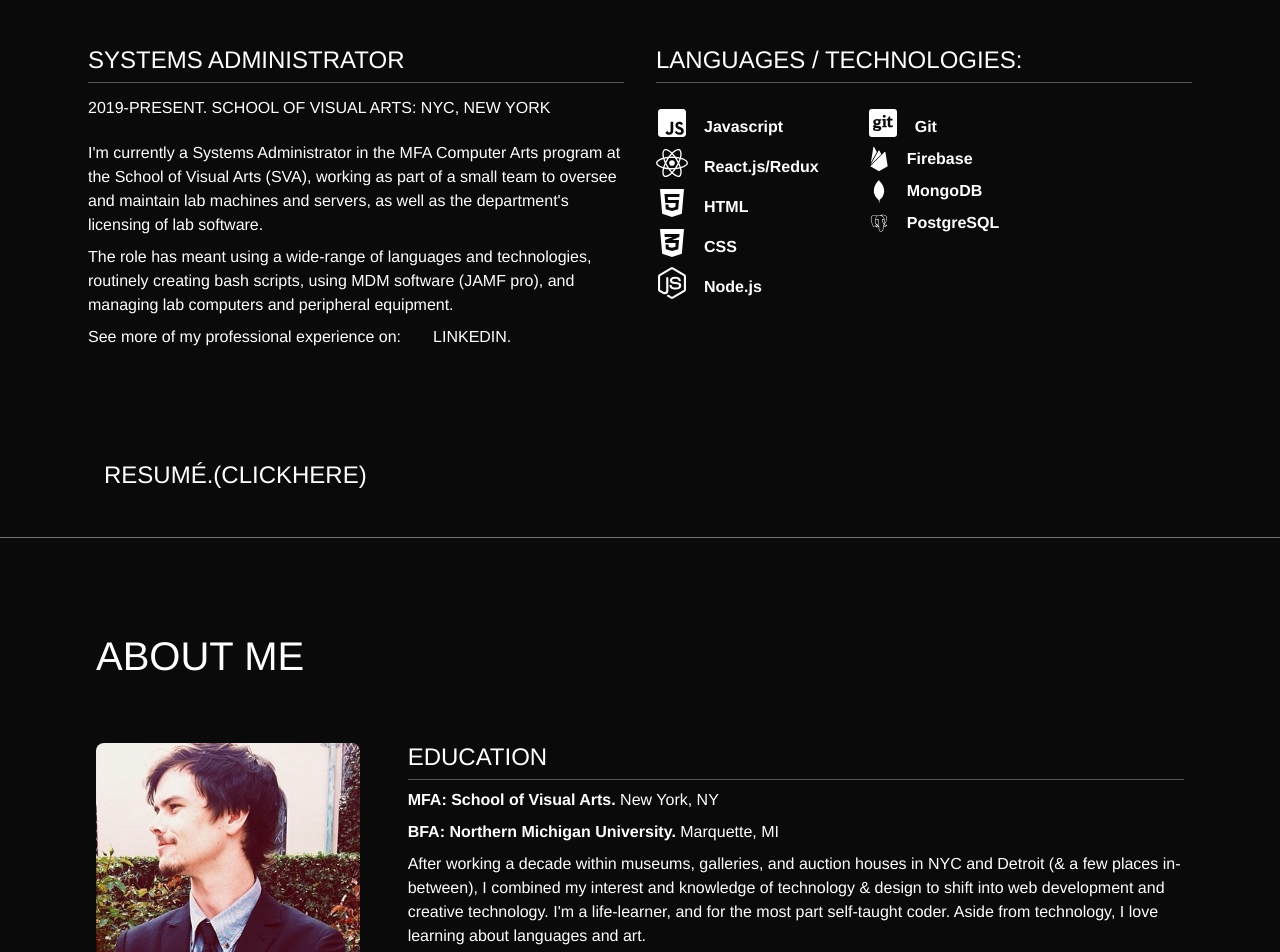
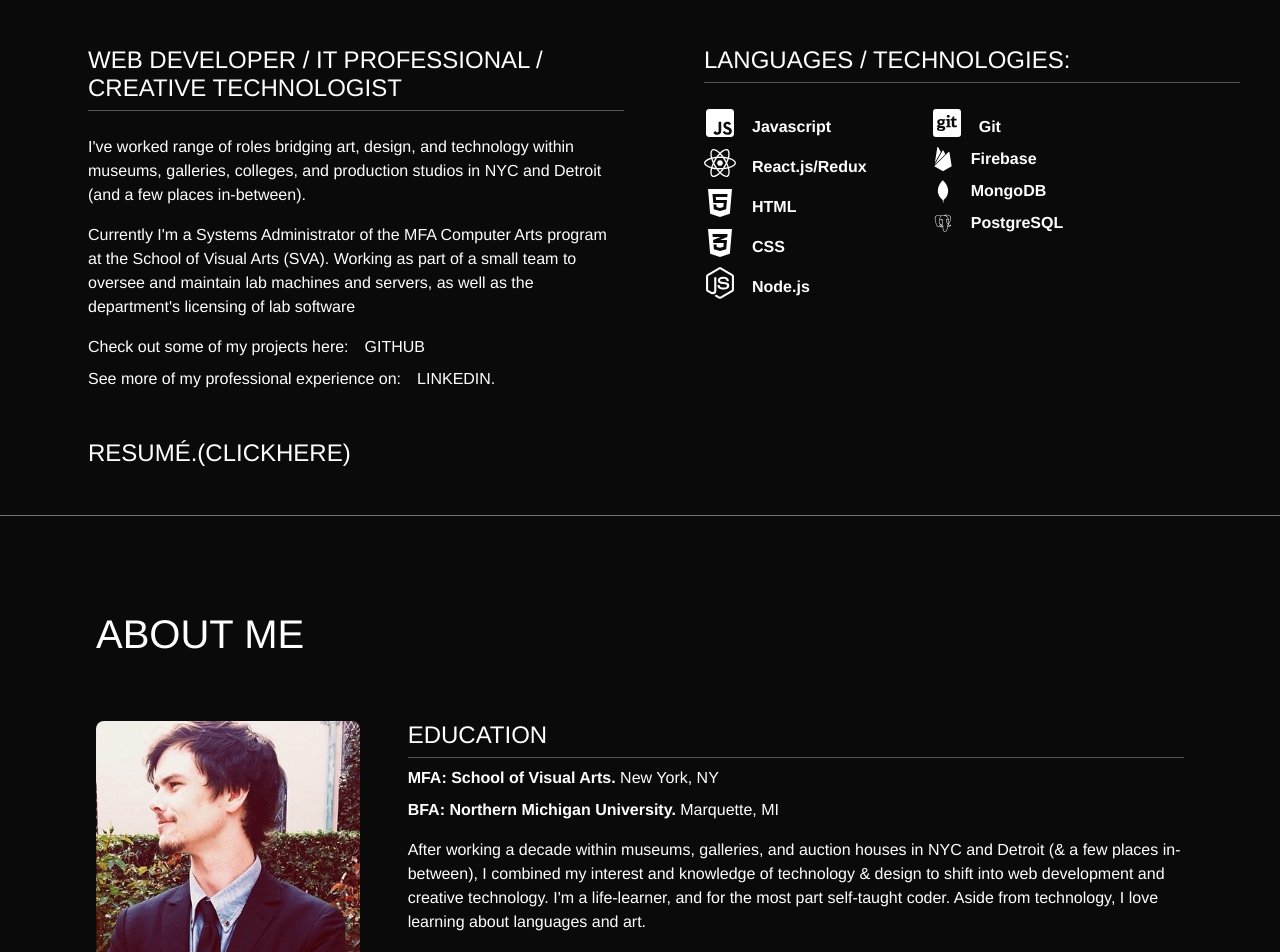
Before and after one commit to robdcampbell/Portfolio-2021, a React (Create React App) app: page / in a window 1280 px wide. Shown: the part 3640-4592 px from the top of the page. Built offline with nearby package versions, Linux system fonts and the light colour scheme; a web font is replaced by a local one.

Commit message:
Edit Experience section

```diff
--- a/src/components/About/index.js
+++ b/src/components/About/index.js
@@ -33,11 +33,11 @@ const About = () => {
               <AboutP>
                 <strong>MFA: School of Visual Arts.</strong> New York, NY
               </AboutP>
-              <AboutP>
+              <AboutP style={{ paddingBottom: ".5rem" }}>
                 <strong> BFA: Northern Michigan University.</strong> Marquette,
                 MI
               </AboutP>
-              <AboutP>
+              <AboutP style={{ paddingBottom: ".5rem" }}>
                 After working a decade within museums, galleries, and auction
                 houses in NYC and Detroit (& a few places in-between), I
                 combined my interest and knowledge of technology & design to
@@ -47,7 +47,9 @@ const About = () => {
               </AboutP>
               <AboutP>
                 I spend most of my days running, playing Legos with my daughter,
-                and biking through the streets of Brooklyn/NYC.
+                and biking through the streets of Brooklyn/NYC. My native
+                language is English, I'm fluent in Portuguese (Brazilian) and
+                speak basic conversational Spanish.
               </AboutP>
             </AboutCard>
           </div>
--- a/src/components/Experience/ExperienceElements.js
+++ b/src/components/Experience/ExperienceElements.js
@@ -61,10 +61,10 @@ export const ExperienceCard = styled.div`
 export const StackCard = styled.div`
   width: 100%;
   transition: all 0.2s ease-in-out;
-
+  margin-left: 3rem;
   @media screen and (max-width: 900px) {
     margin-top: 2rem;
-
+    margin-left: 0;
     padding: 0;
   }
 `;
@@ -84,7 +84,7 @@ export const LanguagesLeft = styled.div`
 export const LanguagesRight = styled.div`
   display: flex;
   flex-direction: column;
-  margin-left: 3rem;
+  margin-left: 4rem;
   @media screen and (max-width: 900px) {
     margin-left: 0;
   }
@@ -130,7 +130,7 @@ export const ExperienceP = styled.p`
 export const A = styled.a`
   font-weight: 200;
   text-transform: uppercase;
-  margin-left: 1rem;
+  /* margin-left: 1rem; */
   text-decoration: none;
 
   cursor: pointer;
--- a/src/components/Experience/index.js
+++ b/src/components/Experience/index.js
@@ -36,24 +36,32 @@ const Experience = ({ darkMode }) => {
         </ExperienceHeader>
         <ExperienceBody>
           <ExperienceCard>
-            <ExperienceH3>Systems Administrator</ExperienceH3>
-            <ExperienceH4>
-              2019-Present. School of Visual Arts: NYC, NEW YORK
-            </ExperienceH4>
-            <ExperienceP>
-              I'm currently a Systems Administrator in the MFA Computer Arts
-              program at the School of Visual Arts (SVA), working as part of a
+            <ExperienceH3>
+              Web Developer / IT Professional / Creative Technologist
+            </ExperienceH3>
+            <ExperienceP style={{ marginBottom: ".5rem" }}>
+              I've worked range of roles bridging art, design, and technology
+              within museums, galleries, colleges, and production studios in NYC
+              and Detroit (and a few places in-between).
+            </ExperienceP>
+            <ExperienceP style={{ marginBottom: ".5rem" }}>
+              Currently I'm a Systems Administrator of the MFA Computer Arts
+              program at the School of Visual Arts (SVA). Working as part of a
               small team to oversee and maintain lab machines and servers, as
-              well as the department's licensing of lab software.
+              well as the department's licensing of lab software
             </ExperienceP>
             <ExperienceP>
-              The role has meant using a wide-range of languages and
-              technologies, routinely creating bash scripts, using MDM software
-              (JAMF pro), and managing lab computers and peripheral equipment.
+              Check out some of my projects here:
+              <A
+                className={darkMode ? " a__dark" : " a__light "}
+                href="https://github.com/robdcampbell/"
+                target="_blank"
+              >
+                Github
+              </A>
             </ExperienceP>
             <ExperienceP>
               See more of my professional experience on:
-              <strong>
               <A
                 className={darkMode ? " a__dark" : " a__light "}
                 href="https://www.linkedin.com/in/rob-campbell-a6354a75/"
@@ -61,7 +69,6 @@ const Experience = ({ darkMode }) => {
               >
                 LinkedIn.
               </A>
-              </strong>
             </ExperienceP>
           </ExperienceCard>
 
@@ -114,7 +121,7 @@ const Experience = ({ darkMode }) => {
           <A
             className={darkMode ? " a__dark" : " a__light "}
             href="../images/Campbell_Rob_resume_2021.pdf"
-            style={{ marginTop: "5rem", fontSize: "1.5rem" }}
+            style={{ marginTop: "1rem", fontSize: "1.5rem" }}
             target="_blank"
           >
             Resumé.(clickHere)
```
Also changed, not shown: 1 other file (tests, documents, lock files or other folders). Lines whose indentation alone changed are shown as unchanged.
